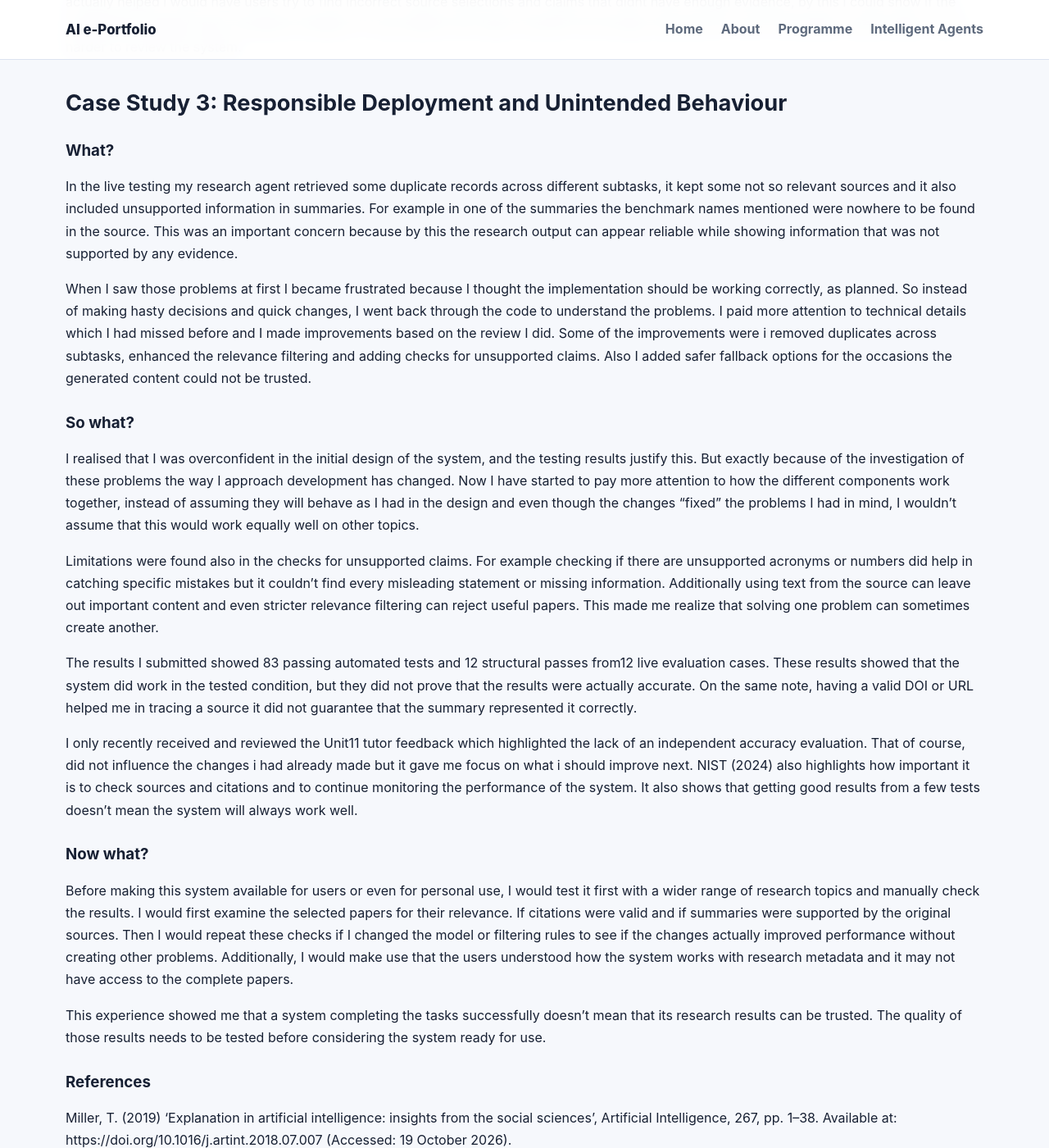
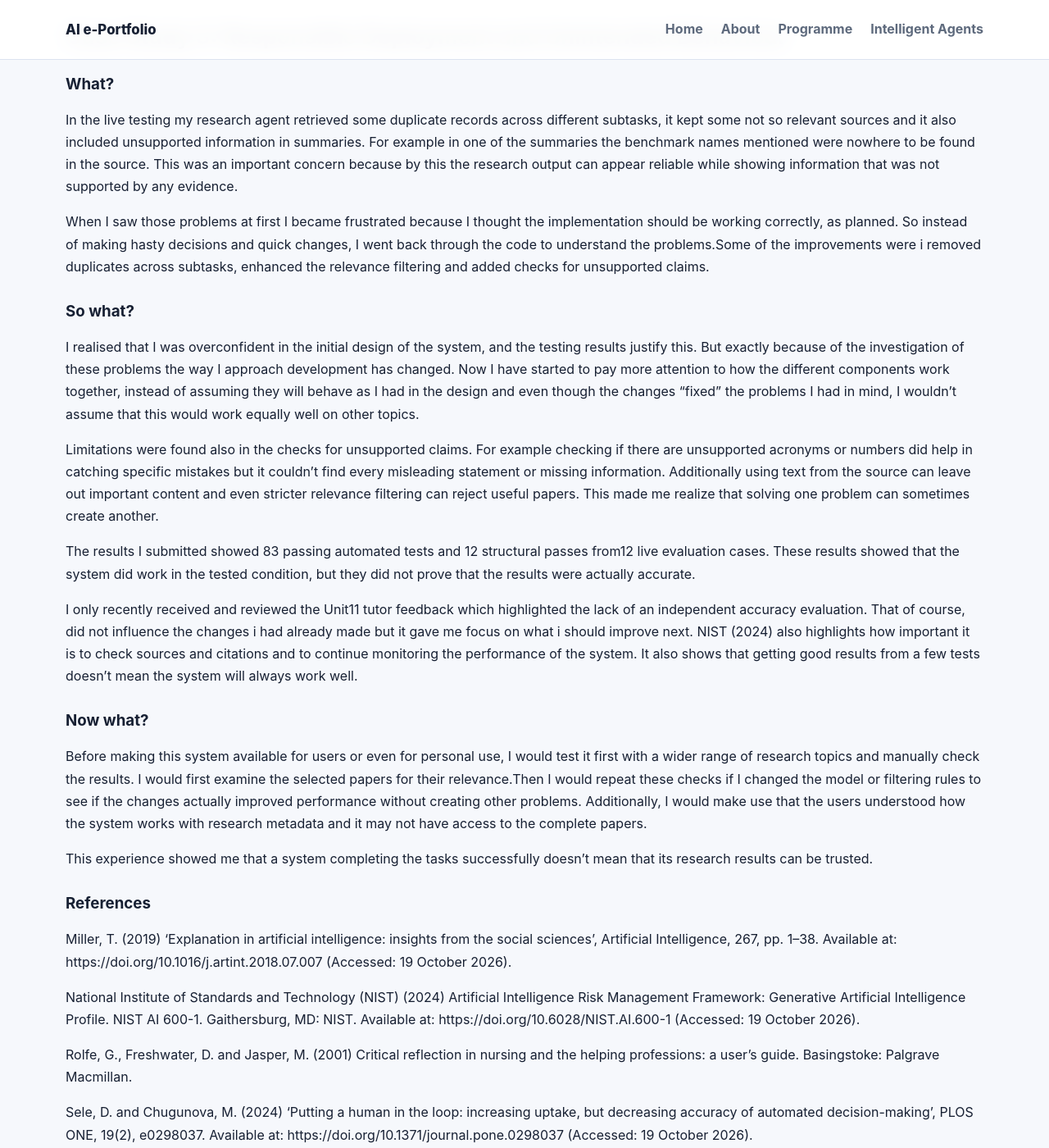
Before and after one commit to Monogios1996/Monogios1996.github.io, a Jekyll site: the page built from modules/intelligent-agents/case-studies.md, in a window 1280 px wide and 1400 px high, scrolled down 2370 px. Shown: the whole window at 82% size. Built offline with Jekyll 4.4.1, drawn with Linux system fonts in a browser that asks for light colours; some of the changed text lies outside the part shown.

Commit message:
Sync corrected case studies from updated final Word document

```diff
--- a/modules/intelligent-agents/case-studies.md
+++ b/modules/intelligent-agents/case-studies.md
@@ -11,7 +11,7 @@ The cases follow Rolfe, Freshwater and Jasper’s (2001) reflective questions: w
 
 ### What?
 
-For the team project of Unit 6 my role was the development of the architecture and sequence diagrams and also to check the consistency between them and the written design. Because of representing retries, replanning and approval I was required to decide how the control flow should be communicated. There was a failed validation check and then a retry seemed straightforward. The implementation of the academic research agent for Unit 6 showed the assumptions behind those arrows.
+For the team project of Unit 6 my role was the development of the architecture and sequence diagrams and also to check the consistency between them and the written design. Because of representing retries, replanning and approval I was required to decide how the control flow should be communicated. The implementation of the academic research agent for Unit 11 showed the assumptions behind those arrows.
 
 With the implementation of the local model sometimes it returned malformed JSON or very few research subtasks, so to tackle this I improved the schema constraint and planning requirement, and at the same time the LangGraph workflow imposed limits on retries and replanning. Also the export function checked the workflow state and an explicit approval step before writing the final research package.
 
@@ -39,11 +39,11 @@ At first I didn't consider showing the workflow as an important aspect for expla
 
 An audit record could show that the validation passed without showing why the evidence deserved confidence, and so I noticed a similar limitation with my lexical ranker that calculated relevance from word overlap, giving more importance to the title matches and using topic specific terms to reduce generic matches. This helped make the calculations inspectable but a high score could still reflect shared vocabulary and not an actual useful answer to the research question and also relevant work using different terminology could be ranked poorly.
 
-The limitation became even more noticeable when I compared the rule based parts of my system with those of the language model. I could explain how the ranking scores were calculated because they followed predefined rules, however, in order to understand why the model produced the particular subtasks or summaries was more difficult .Although the system those outputs it didn't explain how the model arrived at those answers and this could give the user the wrong impression that the entire process was equally transparent.
+I could explain how the ranking scores were calculated because they followed predefined rules, however, in order to understand why the model produced the particular subtasks or summaries was more difficult .Although the system those outputs it didn't explain how the model arrived at those answers and this could give the user the wrong impression that the entire process was equally transparent.
 
 Miller (2019) argues that explanation research should see how people seek and understand explanations and not relying on the developers' intuitions. This shows a weakness in my approach, because i designed it to be inspected but without testing what other users needed to understand, is based only on what i think, someone might want to know why a paper was retained over another candidate, rather than read just a sequence of processing events.
 
-Missing abstracts made this problem more obvious. What I did is introduce limitation statements and conservative summarisation safeguards instead of allowing detailed claims when there wasn't enough information about a source. This helped so that potential users can understand what was missing but also it meant that they would receive less information. Even if a summary seems correct , without an abstract, the system could still overlook a relevant paper because of not enough information to assess its value.
+Missing abstracts made this problem more obvious. What I did is introduce limitation statements and conservative summarisation safeguards instead of allowing detailed claims when there wasn't enough information about a source. This helped so that potential users can understand what was missing but also it meant that they would receive less information.
 
 So, my diagrams and logs show evidence of documentation and traceability, but don't show any evidence so that users can see incorrect decisions. This helped me to understand that by showing how the system works it doesn't mean they can also recognise when it makes a mistake.
 
@@ -57,7 +57,7 @@ Now, for the future, I would make it more clear and easier to understand for use
 
 In the live testing my research agent retrieved some duplicate records across different subtasks, it kept some not so relevant sources and it also included unsupported information in summaries. For example in one of the summaries the benchmark names mentioned were nowhere to be found in the source. This was an important concern because by this the research output can appear reliable while showing information that was not supported by any evidence.
 
-When I saw those problems at first I became frustrated because I thought the implementation should be working correctly, as planned. So instead of making hasty decisions and quick changes, I went back through the code to understand the problems. I paid more attention to technical details which I had missed before and I made improvements based on the review I did. Some of the improvements were i removed duplicates across subtasks, enhanced the relevance filtering and adding checks for unsupported claims. Also I added safer fallback options for the occasions the generated content could not be trusted.
+When I saw those problems at first I became frustrated because I thought the implementation should be working correctly, as planned. So instead of making hasty decisions and quick changes, I went back through the code to understand the problems.Some of the improvements were i removed duplicates across subtasks, enhanced the relevance filtering and added checks for unsupported claims.
 
 ### So what?
 
@@ -65,15 +65,15 @@ I realised that I was overconfident in the initial design of the system, and the
 
 Limitations were found also in the checks for unsupported claims. For example checking if there are unsupported acronyms or numbers did help in catching specific mistakes but it couldn't find every misleading statement or missing information. Additionally using text from the source can leave out important content and even stricter relevance filtering can reject useful papers. This made me realize that solving one problem can sometimes create another.
 
-The results I submitted showed 83 passing automated tests and 12 structural passes from12 live evaluation cases. These results showed that the system did work in the tested condition, but they did not prove that the results were actually accurate. On the same note, having a valid DOI or URL helped me in tracing a source it did not guarantee that the summary represented it correctly.
+The results I submitted showed 83 passing automated tests and 12 structural passes from12 live evaluation cases. These results showed that the system did work in the tested condition, but they did not prove that the results were actually accurate.
 
 I only recently received and reviewed the Unit11 tutor feedback which highlighted the lack of an independent accuracy evaluation. That of course, did not influence the changes i had already made but it gave me focus on what i should improve next. NIST (2024) also highlights how important it is to check sources and citations and to continue monitoring the performance of the system. It also shows that getting good results from a few tests doesn't mean the system will always work well.
 
 ### Now what?
 
-Before making this system available for users or even for personal use, I would test it first with a wider range of research topics and manually check the results. I would first examine the selected papers for their relevance. If citations were valid and if summaries were supported by the original sources. Then I would repeat these checks if I changed the model or filtering rules to see if the changes actually improved performance without creating other problems. Additionally, I would make use that the users understood how the system works with research metadata and it may not have access to the complete papers.
+Before making this system available for users or even for personal use, I would test it first with a wider range of research topics and manually check the results. I would first examine the selected papers for their relevance.Then I would repeat these checks if I changed the model or filtering rules to see if the changes actually improved performance without creating other problems. Additionally, I would make use that the users understood how the system works with research metadata and it may not have access to the complete papers.
 
-This experience showed me that a system completing the tasks successfully doesn't mean that its research results can be trusted. The quality of those results needs to be tested before considering the system ready for use.
+This experience showed me that a system completing the tasks successfully doesn't mean that its research results can be trusted.
 
 ### References
 
```
